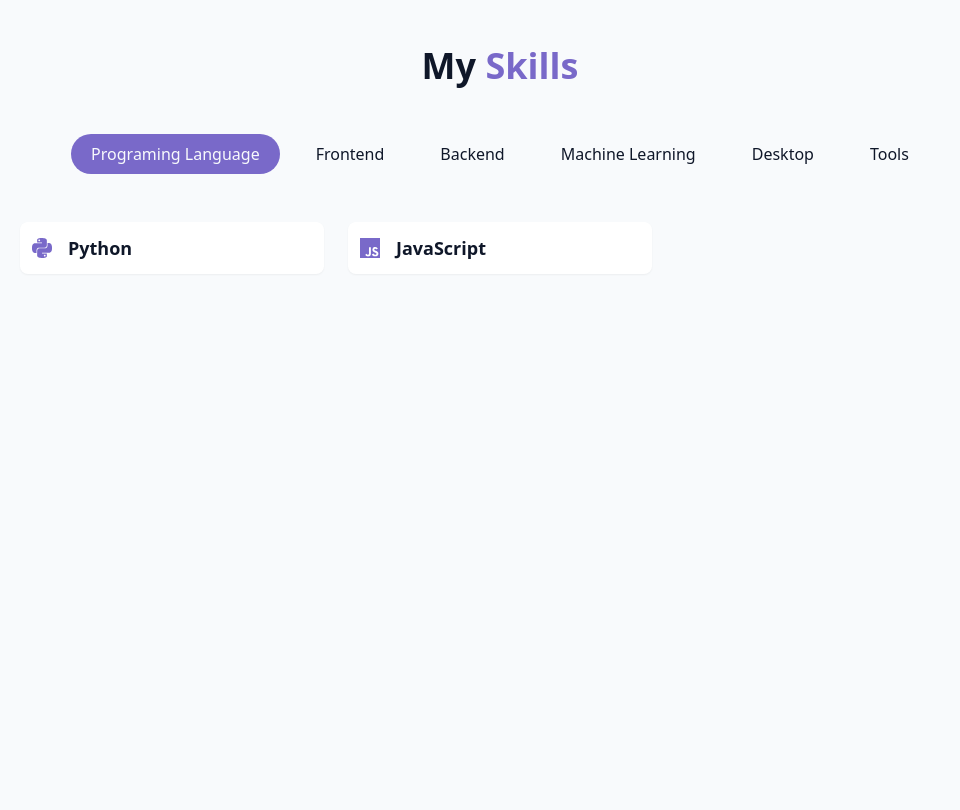
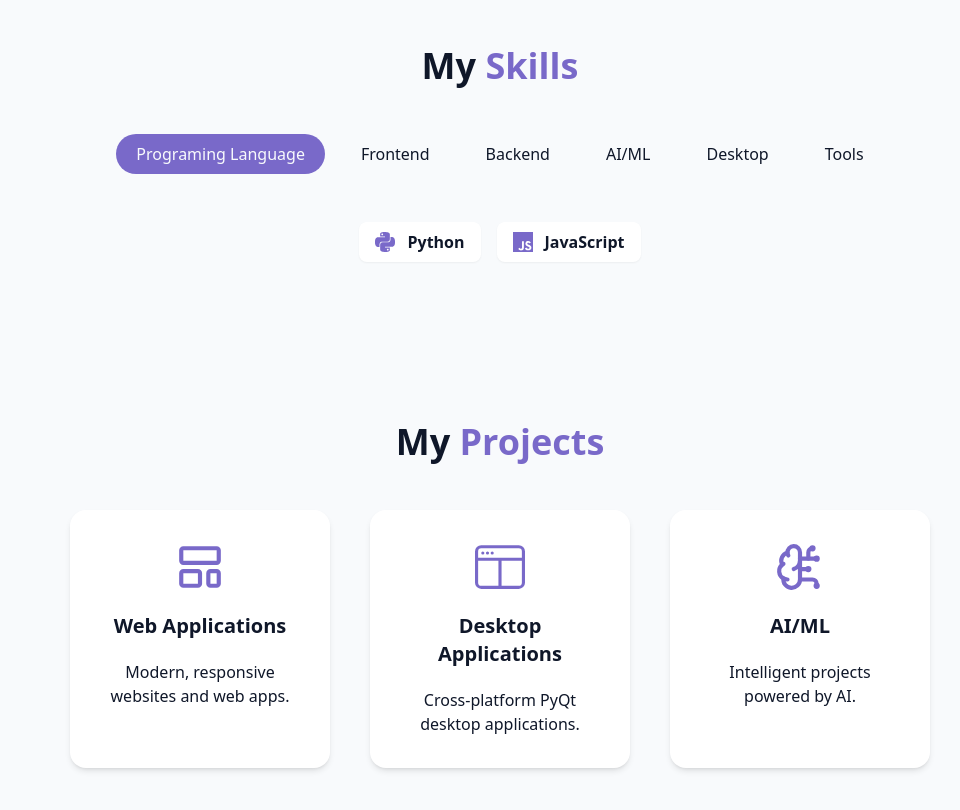
Before and after one commit to mahtabulsouravv/react-tailwind, a React (Vite) app: page / in a window 1280 px wide. Shown: the part 1540-2350 px from the top of the page, without its empty margins (140-1100 px from the left). Before the commit the page ends 1894 px from the top, so only its background shows below. Built offline with nearby package versions, Linux system fonts and the light colour scheme.

Commit message:
React Routing Added

```diff
--- a/package.json
+++ b/package.json
@@ -19,6 +19,7 @@
     "react-dom": "^19.1.0",
     "react-icons": "^5.5.0",
     "react-router-dom": "^7.6.3",
+    "react-router-hash-link": "^2.4.3",
     "tailwind-merge": "^3.3.1",
     "tailwindcss": "^4.1.11"
   },
--- a/src/App.jsx
+++ b/src/App.jsx
@@ -1,18 +1,20 @@
 import { BrowserRouter, Route, Routes } from "react-router-dom";
 import { Home } from "./pages/Home";
 import { NotFound } from "./pages/NotFound";
+import { WebProjects } from "./pages/WebProjects";
+// import { DesktopProjects } from "./pages/DesktopProjects";
+// import { AIProjects } from "./pages/AIProjects";
 
 function App() {
-  return (
-    <>
-      <BrowserRouter>
-          <Routes>
-            <Route index element={<Home />}/>
-            <Route path="*" element={<NotFound />}/>
-          </Routes>
-      </BrowserRouter>
-    </>
-  )
+    return (
+        <BrowserRouter>
+            <Routes>
+                <Route index element={<Home />} />
+                <Route path="/projects/web" element={<WebProjects />} />
+                <Route path="*" element={<NotFound />} />
+            </Routes>
+        </BrowserRouter>
+    );
 }
 
-export default App
+export default App;
--- /dev/null
+++ b/src/components/Layout.jsx
@@ -0,0 +1,26 @@
+import { Navbar } from "./Navbar";
+import { StarBackground } from "./StarBackground";
+import { ThemeToggle } from "./ThemeToggle";
+
+export const Layout = ({ children }) => {
+    return (
+        <div className="min-h-screen bg-background text-foreground overflow-x-hidden">
+
+            {/* Theme Toggle */}
+            <ThemeToggle />
+
+            {/* Background Effects */}
+            <StarBackground />
+
+            {/* Navbar */}
+            <Navbar />
+
+            {/* Main Content */}
+            <main>
+                {children}
+            </main>
+
+            {/* Optional Footer */}
+        </div>
+    );
+};
--- a/src/components/Navbar.jsx
+++ b/src/components/Navbar.jsx
@@ -1,14 +1,15 @@
-import {cn} from '@/lib/utils';
-import { useEffect, useState } from "react";
+import { useState, useEffect } from "react";
+import { HashLink } from "react-router-hash-link";
+import { cn } from '@/lib/utils';
 import { Menu, X } from "lucide-react";
 
 const navItems = [
-    {name: "Home", href: "#hero"},
-    {name: "About", href: "#about"},
-    {name: "Skills", href: "#skills"},
-    {name: "Projects", href: "#projects"},
-    {name: "Services", href: "#services"},
-    {name: "Contact", href: "#contact"},
+    { name: "Home", href: "/#hero" },
+    { name: "About", href: "/#about" },
+    { name: "Skills", href: "/#skills" },
+    { name: "Projects", href: "/#projects" },
+    { name: "Services", href: "/#services" },
+    { name: "Contact", href: "/#contact" },
 ];
 
 export const Navbar = () => {
@@ -16,61 +17,68 @@ export const Navbar = () => {
     const [isMenuOpen, setIsMenuOpen] = useState(false);
 
     useEffect(() => {
-        const handleScroll = () => {
-            setIsScrolled(window.scrollY > 10 )
-        }
-        window.addEventListener("scroll", handleScroll)
-        return () => window.removeEventListener("scroll", handleScroll)
+        const handleScroll = () => setIsScrolled(window.scrollY > 10);
+        window.addEventListener("scroll", handleScroll);
+        return () => window.removeEventListener("scroll", handleScroll);
     }, []);
 
     return (
-        <nav className={cn(
+        <nav
+            className={cn(
                 "fixed w-full z-40 transition-all duration-300",
                 isScrolled ? "py-3 bg-background/80 backdrop-blur-md shadow-xs" : "py-5"
             )}
         >
             <div className="container relative flex items-center">
-                {/* Logo - Left Side */}
-                <a className="text-xl font-bold text-primary flex items-center" href="/">
+                {/* Logo */}
+                <HashLink smooth to="/#hero" className="text-xl font-bold text-primary flex items-center">
                     <span className="relative z-10">
                         <span className="text-glow text-foreground">Meteor</span> Craftr.
                     </span>
-                </a>
+                </HashLink>
 
-                {/* Desktop Navbar - Center */}
+                {/* Desktop Navbar */}
                 <div className="hidden md:flex space-x-8 absolute left-1/2 transform -translate-x-1/2">
                     {navItems.map((item, key) => (
-                        <a key={key} href={item.href} className="text-foreground/80 hover:text-primary transition-colors duration-300">
+                        <HashLink
+                            key={key}
+                            smooth
+                            to={item.href}
+                            className="text-foreground/80 hover:text-primary transition-colors duration-300"
+                        >
                             {item.name}
-                        </a>
+                        </HashLink>
                     ))}
                 </div>
 
-                {/* Mobile Menu Button - Right Side */}
+                {/* Mobile Menu Button */}
                 <button
                     onClick={() => setIsMenuOpen((prev) => !prev)}
                     className="md:hidden p-2 text-foreground z-50 ml-auto"
                     aria-label={isMenuOpen ? "Close Menu" : "Open Menu"}
                 >
-                    {isMenuOpen ? <X size={24} /> : <Menu size={24} /> }
+                    {isMenuOpen ? <X size={24} /> : <Menu size={24} />}
                 </button>
 
                 {/* Mobile Menu Overlay */}
-                <div className={cn(
+                <div
+                    className={cn(
                         "fixed inset-0 bg-background/95 backdrop-blur-md z-40 flex flex-col items-center justify-center",
                         "transition-all duration-300 md:hidden",
                         isMenuOpen ? "opacity-100 pointer-events-auto" : "opacity-0 pointer-events-none"
-                )}>
+                    )}
+                >
                     <div className="flex flex-col space-y-8 text-xl">
                         {navItems.map((item, key) => (
-                            <a
+                            <HashLink
                                 key={key}
-                                href={item.href}
+                                smooth
+                                to={item.href}
                                 className="text-foreground/80 hover:text-primary transition-colors duration-300"
                                 onClick={() => setIsMenuOpen(false)}
                             >
                                 {item.name}
-                            </a>
+                            </HashLink>
                         ))}
                     </div>
                 </div>
--- a/src/components/ProjectsSection.jsx
+++ b/src/components/ProjectsSection.jsx
@@ -1,13 +1,57 @@
-
-const projects = [
-
-];
-
+import { useNavigate } from "react-router-dom";
+import { cn } from "@/lib/utils";
+import { LuLayoutTemplate, LuBrainCircuit } from "react-icons/lu";
+import { BsWindowSplit } from "react-icons/bs";
 
 export const ProjectsSection = () => {
+    const navigate = useNavigate();
+
+    const projectCategories = [
+        {
+            name: "Web Applications",
+            description: "Modern, responsive websites and web apps.",
+            icon: <LuLayoutTemplate size={50} />,
+            path: "/projects/web"
+        },
+        {
+            name: "Desktop Applications",
+            description: "Cross-platform PyQt desktop applications.",
+            icon: <BsWindowSplit size={50} />,
+            path: "/projects/desktop"
+        },
+        {
+            name: "AI/ML",
+            description: "Intelligent projects powered by AI.",
+            icon: <LuBrainCircuit size={50} />,
+            path: "/projects/ai"
+        }
+    ];
+
     return (
-        <section>
+        <section id="projects" className="py-20 px-4 relative bg-secondary/30">
+            <div className="container mx-auto max-w-5xl">
 
+                <h2 className="text-3xl md:text-4xl font-bold mb-12 text-center">
+                    My <span className="text-primary"> Projects</span>
+                </h2>
+
+                <div className="flex flex-wrap justify-center gap-10">
+                    {projectCategories.map((category, key) => (
+                        <div
+                            key={key}
+                            onClick={() => navigate(category.path)}
+                            className={cn(
+                                "cursor-pointer bg-card p-8 rounded-2xl flex flex-col items-center gap-5 shadow-md transition-transform hover:scale-105 hover:shadow-lg w-[260px] text-center"
+                            )}
+                        >
+                            <div className="text-primary">{category.icon}</div>
+                            <h3 className="font-semibold text-xl">{category.name}</h3>
+                            <p className="text-base text-muted-foreground">{category.description}</p>
+                        </div>
+                    ))}
+                </div>
+
+            </div>
         </section>
-    )
+    );
 };
--- a/src/components/SkillsSection.jsx
+++ b/src/components/SkillsSection.jsx
@@ -1,12 +1,13 @@
+import { HashLink } from "react-router-hash-link";
 import { useState } from "react";
-import {cn} from '@/lib/utils';
+import { cn } from '@/lib/utils';
 import {
-    SiPython, SiJavascript, SiHtml5, SiCss3, SiReact, SiTailwindcss, SiNextdotjs,
-    SiNodedotjs, SiExpress, SiMongodb, SiPostgresql, SiNumpy, SiScikitlearn,
-    SiGit, SiDocker, SiObsidian, SiCanva, SiN8N, SiQt, SiSupabase, SiFastapi, SiSqlalchemy
+    SiPython, SiJavascript, SiHtml5, SiReact, SiTailwindcss, SiShadcnui, SiPostgresql, SiNumpy, SiScikitlearn,
+    SiGit, SiObsidian, SiCanva, SiN8N, SiQt, SiSupabase, SiFastapi, SiSqlalchemy,SiGooglecolab,SiVercel,SiPostman,SiArchlinux
 } from "react-icons/si";
 
 import { VscVscode } from "react-icons/vsc";
+import { FaWindows } from "react-icons/fa";
 
 const skills = [
 
@@ -16,8 +17,8 @@ const skills = [
 
     // Frontend
     { name: "HTML5", category: "frontend", icon: <SiHtml5 size={20} /> },
-    { name: "CSS3", category: "frontend", icon: <SiCss3 size={20} /> },
     { name: "Tailwind CSS", category: "frontend", icon: <SiTailwindcss size={20} /> },
+    { name: "Shadcn", category: "frontend", icon: <SiShadcnui size={20} /> },
     { name: "React", category: "frontend", icon: <SiReact size={20} /> },
 
     // Backend
@@ -27,22 +28,27 @@ const skills = [
     { name: "SQLAlchemy", category: "backend", icon: <SiSqlalchemy size={20} /> },
 
     // AI/ML
-    { name: "N8N", category: "machine learning", icon: <SiN8N size={20} /> },
-    { name: "Numpy", category: "machine learning", icon: <SiNumpy size={20} /> },
-    { name: "Scikit-learn", category: "machine learning", icon: <SiScikitlearn size={20} /> },
+    { name: "Numpy", category: "AI/ML", icon: <SiNumpy size={20} /> },
+    { name: "Scikit-learn", category: "AI/ML", icon: <SiScikitlearn size={20} /> },
 
     // Desktop Application
     { name: "PyQt", category: "desktop", icon: <SiQt size={20} /> },
 
     // Tools
-    { name: "Git/GitHub", category: "tools", icon: <SiGit size={20} /> },
+    { name: "Git", category: "tools", icon: <SiGit size={20} /> },
+    { name: "N8N", category: "tools", icon: <SiN8N size={20} /> },
+    { name: "Google Colab", category: "tools", icon: <SiGooglecolab size={20} /> },
+    { name: "Vercel", category: "tools", icon: <SiVercel size={20} /> },
+    { name: "Postman", category: "tools", icon: <SiPostman size={20} /> },
     { name: "Obsidian", category: "tools", icon: <SiObsidian size={20} /> },
     { name: "Canva", category: "tools", icon: <SiCanva size={20} /> },
-    { name: "VS Code", category: "tools", icon: <VscVscode size={20} /> },
+    { name: "Visual Studio Code", category: "tools", icon: <VscVscode size={20} /> },
+    { name: "Arch Linux", category: "tools", icon: <SiArchlinux size={20} /> },
+    { name: "Windows", category: "tools", icon: <FaWindows size={20} /> },
 
 ];
 
-const categories = ["programing language", "frontend", "backend", "machine learning", "desktop", "tools"];
+const categories = ["programing language", "frontend", "backend", "AI/ML", "desktop", "tools"];
 
 export const SkillsSection = () => {
 
@@ -62,29 +68,28 @@ export const SkillsSection = () => {
                 <div className="flex flex-wrap justify-center gap-4 mb-12">
                     {categories.map((category, key) => (
                         <button
-                        key={key}
-                        onClick={(() => setActiveCategory(category))}
-                        className={cn(
-                            "px-5 py-2 rounded-full transition-colors duration-300 capitalize",
-                            activeCategory === category ? "bg-primary text-primary-foreground" : "bg-secondary/70 text-foreground hover:bg-secondary"
+                            key={key}
+                            onClick={(() => setActiveCategory(category))}
+                            className={cn(
+                                "px-5 py-2 rounded-full transition-colors duration-300 capitalize",
+                                activeCategory === category ? "bg-primary text-primary-foreground" : "bg-secondary/70 text-foreground hover:bg-secondary"
                             )}>
                             {category}
                         </button>
                     ))}
                 </div>
 
-                <div className="grid grid-cols-1 sm:grid-cols-2 lg:grid-cols-3 gap-6">
+                <div className="flex flex-wrap justify-center gap-4">
                     {filteredSkills.map((skill, key) => (
-                        <div key={key} className="bg-card p-3 rounded-lg shadow-xs card-hover flex items-center gap-4">
+                        <div key={key} className="bg-card px-4 py-2 rounded-lg shadow-xs card-hover flex items-center gap-3 bg-secondary/50">
                             <div className="text-primary">
                                 {skill.icon}
                             </div>
-                            <div className="text-left">
-                                <h3 className="font-semibold text-lg">{skill.name}</h3>
-                            </div>
+                            <h3 className="font-semibold text-base">{skill.name}</h3>
                         </div>
                     ))}
                 </div>
+
             </div>
         </section>
     );
--- /dev/null
+++ b/src/pages/WebProjects.jsx
@@ -0,0 +1,18 @@
+import { Layout } from "../components/Layout";
+
+export const WebProjects = () => {
+    return (
+        <Layout>
+            <section className="py-20 px-4 relative">
+                <div className="container mx-auto max-w-5xl text-center relative z-10">
+                    <h2 className="text-3xl md:text-4xl font-bold mb-6">
+                        Web <span className="text-primary">Applications</span>
+                    </h2>
+                    <p className="text-muted-foreground max-w-xl mx-auto">
+                        Explore my modern, responsive websites and web applications.
+                    </p>
+                </div>
+            </section>
+        </Layout>
+    );
+};
```
Also changed, not shown: 1 other file (tests, documents, lock files or other folders). Lines whose indentation alone changed are shown as unchanged.
